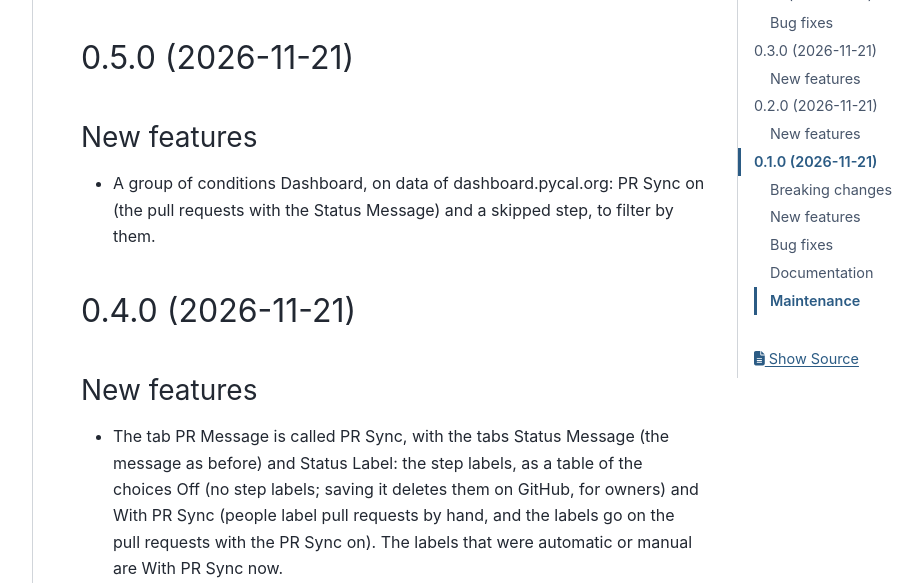
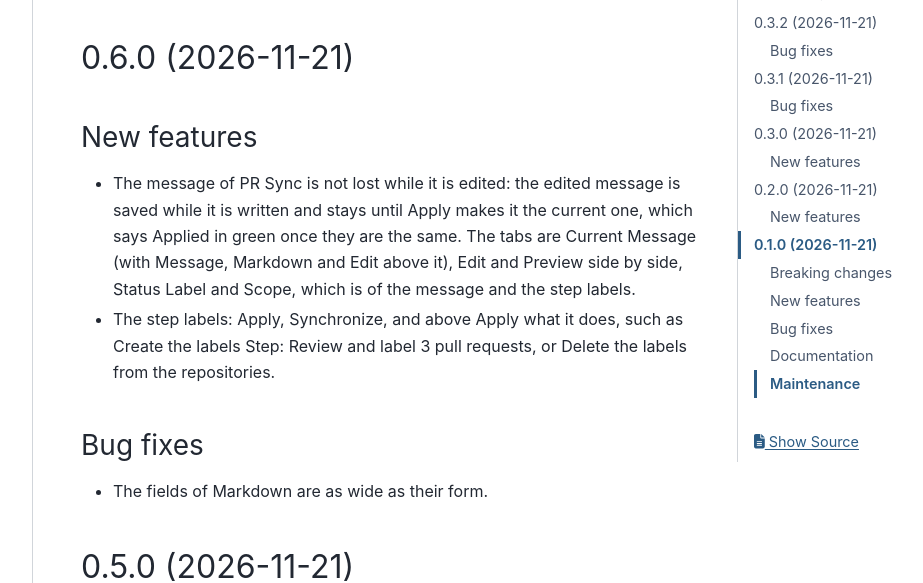
Before and after one commit to PyCalendar/dashboard.pycal.org, a Sphinx documentation site: the page built from docs/changelog.rst, in a window 1280 px wide and 900 px high, cut to the strip 317-900 px from the top of the window. Shown: the whole strip, without its empty margins (287-1210 px from the left). Built offline with Sphinx 7.4.7 and the PyData theme 0.15.4, drawn with Linux system fonts in a browser that asks for light colours; the version number could not be read and is left out; some of the changed text lies outside the part shown.

Commit message:
Release 0.6.0
Co-Authored-By: Claude Opus 5.5 <noreply@anthropic.com>

```diff
--- a/docs/changelog.rst
+++ b/docs/changelog.rst
@@ -8,6 +8,22 @@ Changelog
 .. include:: _build/unreleased.rst
 
 .. towncrier release notes start
+
+0.6.0 (2026-11-21)
+------------------
+
+New features
+~~~~~~~~~~~~
+
+- The message of PR Sync is not lost while it is edited: the edited message is saved while it is written and stays until Apply makes it the current one, which says Applied in green once they are the same. The tabs are Current Message (with Message, Markdown and Edit above it), Edit and Preview side by side, Status Label and Scope, which is of the message and the step labels.
+- The step labels: Apply, Synchronize, and above Apply what it does, such as Create the labels Step: Review and label 3 pull requests, or Delete the labels from the repositories.
+
+
+Bug fixes
+~~~~~~~~~
+
+- The fields of Markdown are as wide as their form.
+
 
 0.5.0 (2026-11-21)
 ------------------
```
Also changed, not shown: 3 other files.
